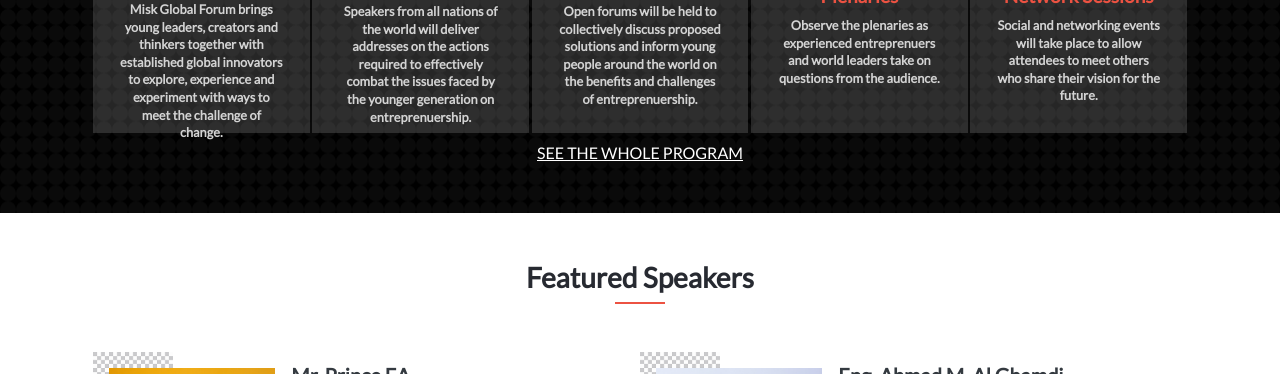
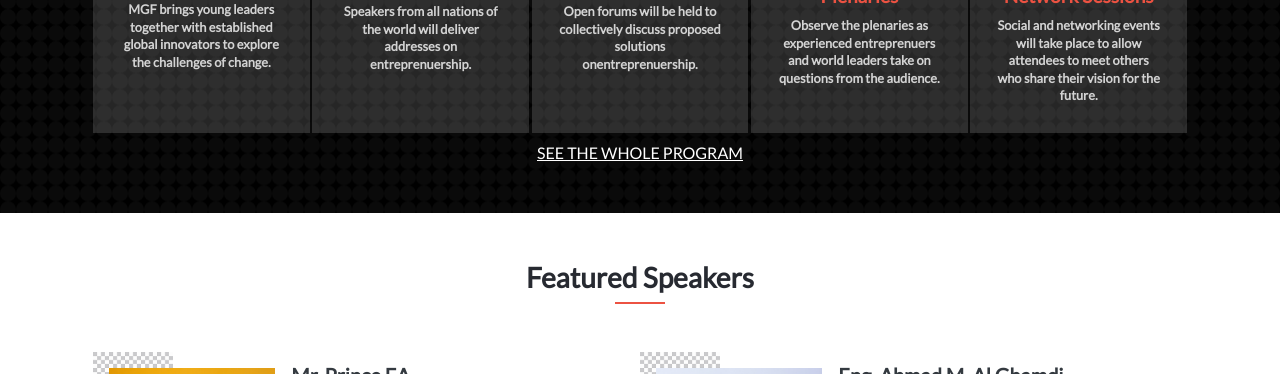
Before and after one commit to udberg/MGF-Conference-Page, a plain HTML site: page index.html in a window 1280 px wide. Shown: the part 726-1100 px from the top of the page. Drawn offline with nearby package versions, Linux system fonts and the light colour scheme; a web font is replaced by a local one.

Commit message:
fix overflowling text issue in index.html page

```diff
--- a/index.html
+++ b/index.html
@@ -144,10 +144,8 @@
               </div>
               <div class="col-7 col-md-12">
                 <small class="p-details font-weight-bolder"
-                  >Misk Global Forum brings young leaders,
-                  creators and thinkers together with established global
-                  innovators to explore, experience and experiment with ways
-                  to meet the challenge of change.
+                  >MGF brings young leaders together with established global
+                  innovators to explore the challenges of change.
                   </small
                 >
               </div>
@@ -167,9 +165,8 @@
               <div class="col-7 col-md-12">
                 <small class="p-details font-weight-bolder"
                   >Speakers from all nations of the world will deliver addresses on
-                  the actions required to effectively combat the issues faced by the younger generation
-                  on entreprenuership.</small
-                >
+                  entreprenuership.
+              </small>
               </div>
             </article>
 
@@ -187,8 +184,7 @@
               <div class="col-7 col-md-12">
                 <small class="p-details font-weight-bolder"
                   >Open forums will be held to collectively discuss proposed
-                  solutions and inform young people around the world on the benefits
-                  and challenges of entreprenuership.</small
+                  solutions onentreprenuership.</small
                 >
               </div>
             </article>
```
